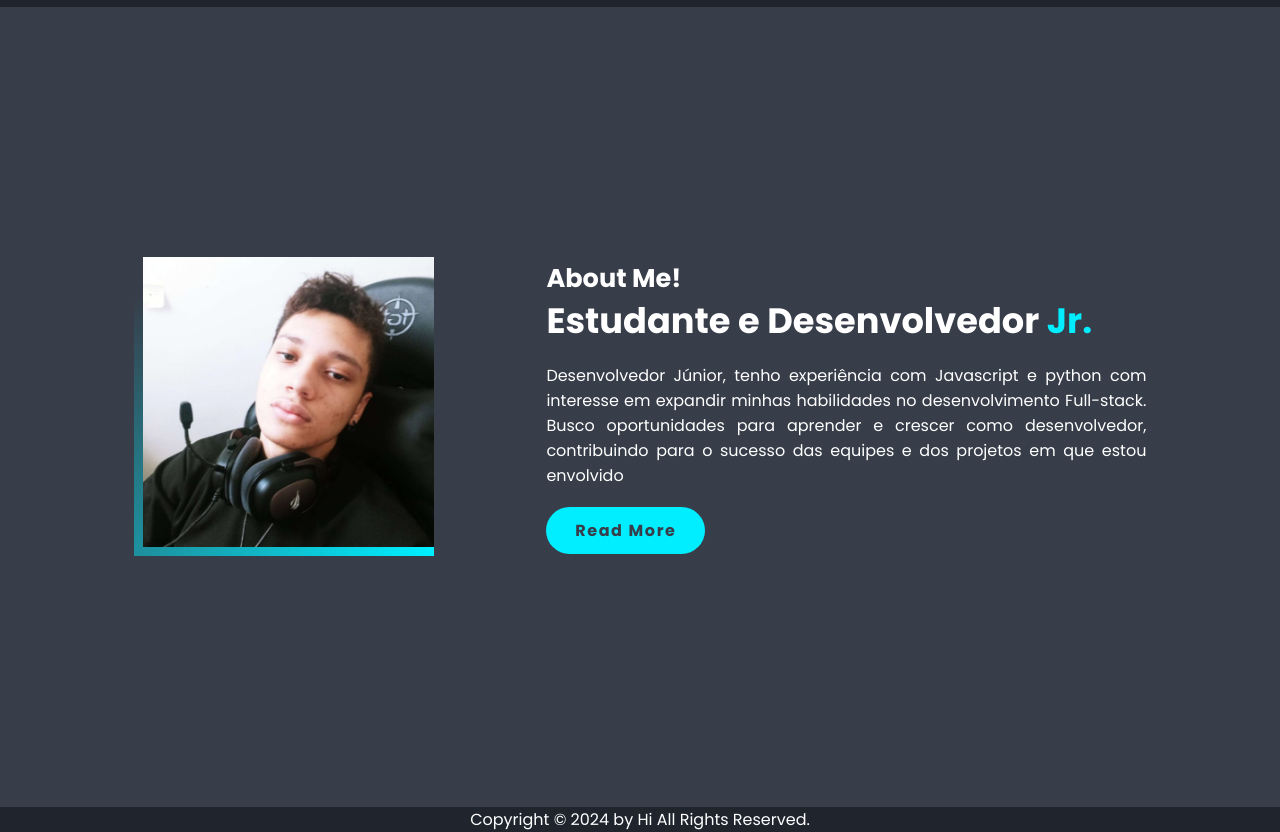
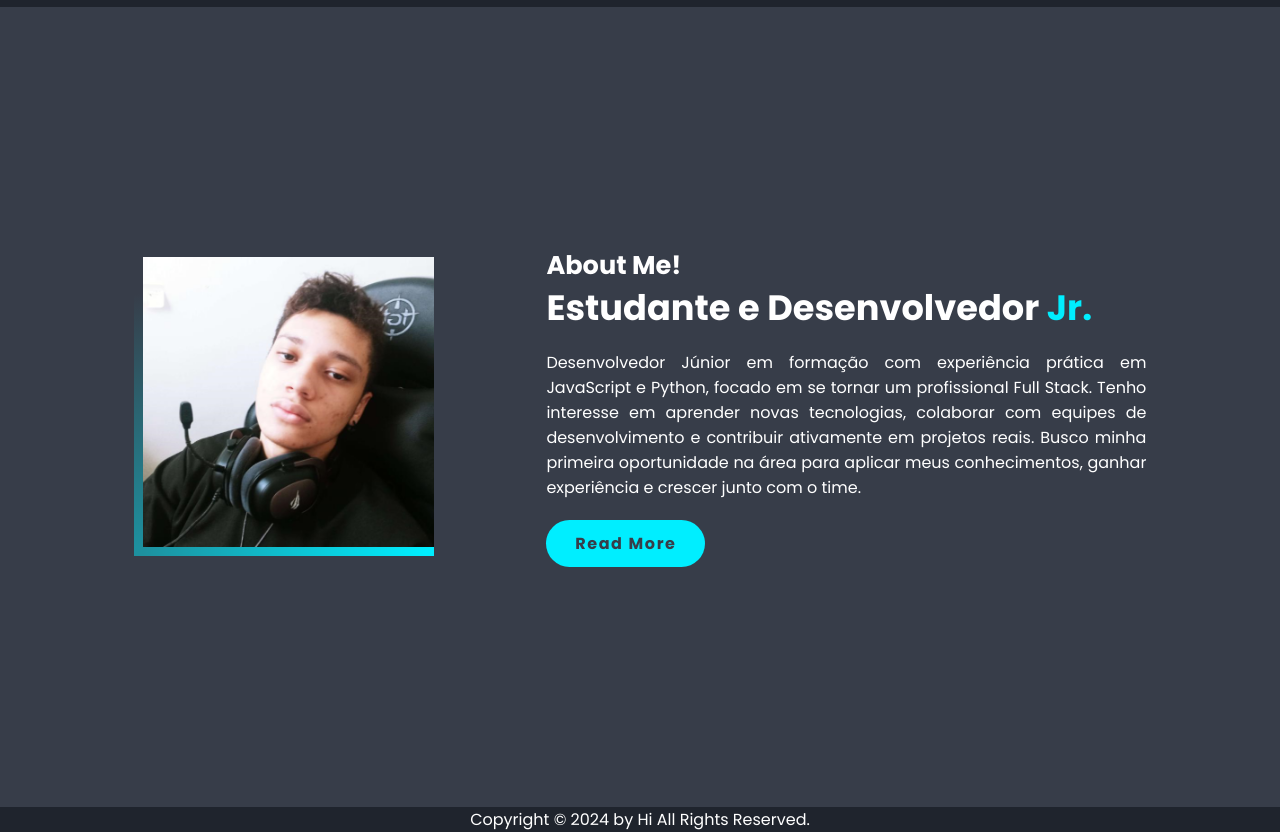
Before and after one commit to YgorHamirez/Portfolio, a plain HTML site: page index.html in a window 1280 px wide. Shown: the part 2255-3087 px from the top of the page. Drawn offline with nearby package versions, Linux system fonts and the light colour scheme.

Commit message:
atualização2

```diff
--- a/index.html
+++ b/index.html
@@ -203,7 +203,7 @@
                 <h3>About Me!</h3>
                 <h1> Estudante <spam>e</spam> Desenvolvedor <span>Jr.</span></h1>
                 <p>
-                    Desenvolvedor Júnior, tenho experiência com Javascript e python com interesse em expandir minhas habilidades no desenvolvimento Full-stack. Busco oportunidades para aprender e crescer como desenvolvedor, contribuindo para o sucesso das equipes e dos projetos em que estou envolvido
+                    Desenvolvedor Júnior em formação com experiência prática em JavaScript e Python, focado em se tornar um profissional Full Stack. Tenho interesse em aprender novas tecnologias, colaborar com equipes de desenvolvimento e contribuir ativamente em projetos reais. Busco minha primeira oportunidade na área para aplicar meus conhecimentos, ganhar experiência e crescer junto com o time.
                 </p>
 
                 <a href="#" class="btn">Read More</a>
```
